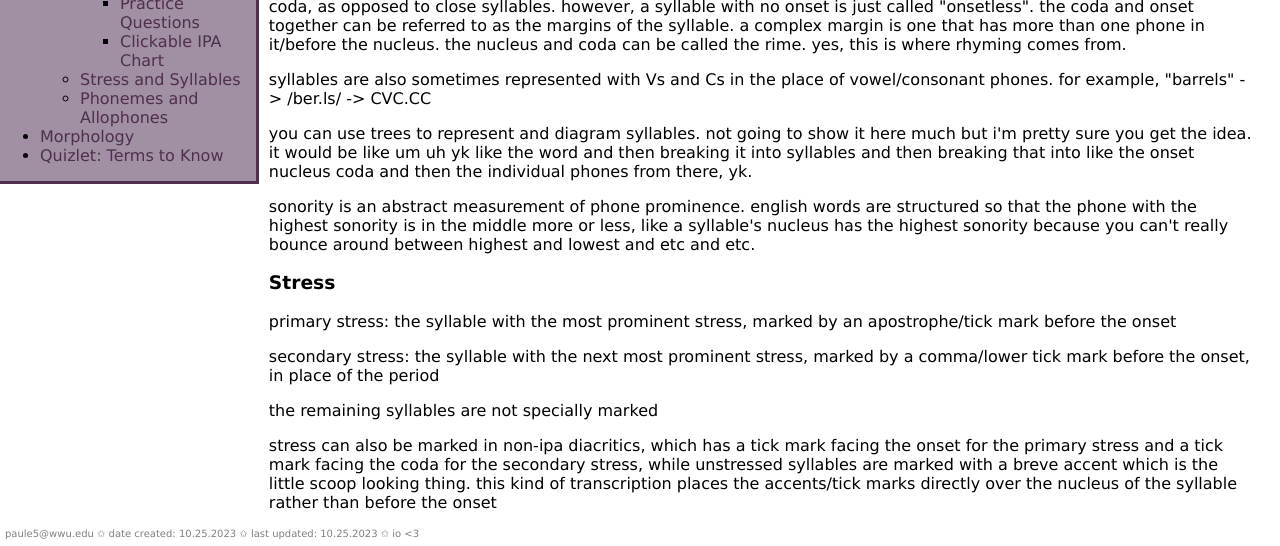
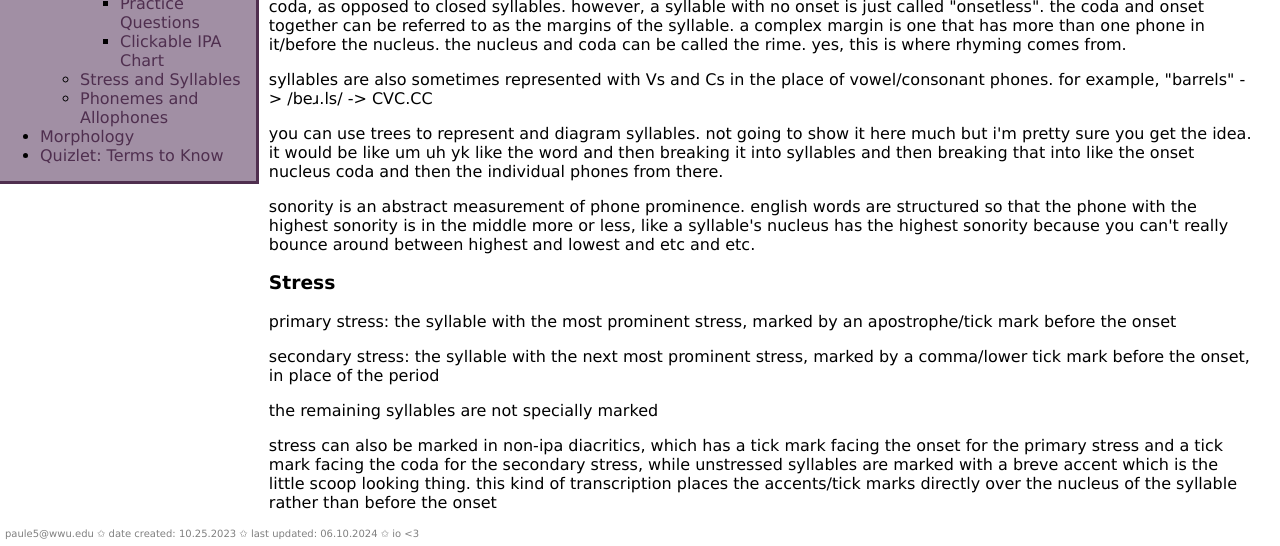
Before and after one commit to EPAUL04/ling2023fall, a plain HTML site: page strSyll.html in a window 1280 px wide. Shown: the part 326-872 px from the top of the page. Drawn offline with Linux system fonts and the light colour scheme.

Commit message:
Update strSyll.html

```diff
--- a/strSyll.html
+++ b/strSyll.html
@@ -53,15 +53,15 @@
             <p>the loudest/most prominent part of the syllable is called the nucleus. the nucleus is typically a vowel, although some languages,
                 including english, have syllabic consonants that can be the nucleus of a syllable. the initial part of a syllable before the
                 nucleus is called the onset. the final part of a syllable after the nucleus is the coda. open syllables have no coda, as opposed
-                to close syllables. however, a syllable with no onset is just called "onsetless". the coda and onset together can be referred
+                to closed syllables. however, a syllable with no onset is just called "onsetless". the coda and onset together can be referred
                 to as the margins of the syllable. a complex margin is one that has more than one phone in it/before the nucleus. the nucleus
                 and coda can be called the rime. yes, this is where rhyming comes from.
             </p>
             <p>syllables are also sometimes represented with Vs and Cs in the place of vowel/consonant phones. for example,
-                "barrels" -> /ber.ls/ -> CVC.CC</p>
+                "barrels" -> /beɹ.ls/ -> CVC.CC</p>
             <p>you can use trees to represent and diagram syllables. not going to show it here much but i'm pretty sure you get the idea. it
                 would be like um uh yk like the word and then breaking it into syllables and then breaking that into like the onset nucleus coda
-                and then the individual phones from there, yk.
+                and then the individual phones from there.
             </p>
             <p>sonority is an abstract measurement of phone prominence. english words are structured so that the phone with the highest sonority
                 is in the middle more or less, like a syllable's nucleus has the highest sonority because you can't really bounce around between
@@ -82,7 +82,7 @@
         </main>
 
         <footer>
-            <p>paule5@wwu.edu &#10025; date created: 10.25.2023 &#10025; last updated: 10.25.2023 &#10025; io &lt;3</p>
+            <p>paule5@wwu.edu &#10025; date created: 10.25.2023 &#10025; last updated: 06.10.2024 &#10025; io &lt;3</p>
         </footer>
     </body>
 </html>
```
